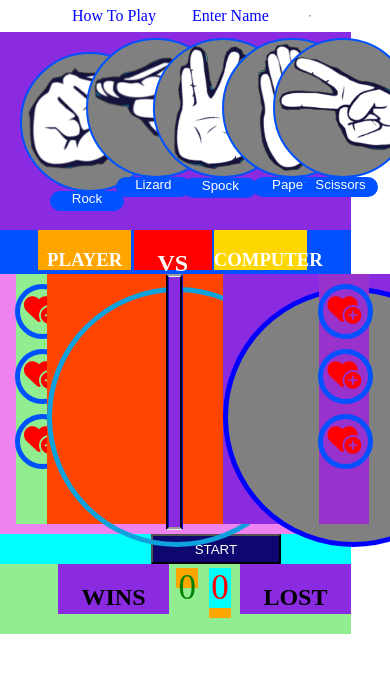
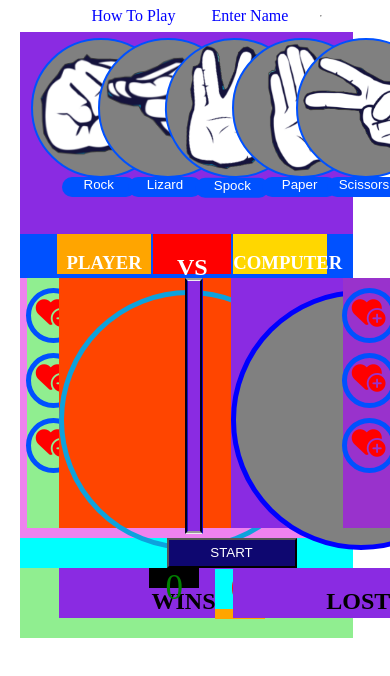
Before and after one commit to Code-Institute-Submissions/CraigGalorDev-project2_JuneResub, a plain HTML site: page index.html in a window 390 px wide. Drawn offline with Linux system fonts and the light colour scheme.

Commit message:
add 3 stages of media queriesin screen reduction

```diff
--- a/assets/css/style.css
+++ b/assets/css/style.css
@@ -1,6 +1,6 @@
 /*----main body content----*/
 body{
-    margin: 0 0% 0 0%;
+    margin: 0 0% 0 5%;
 }
 header{
     height: 2em;
@@ -20,7 +20,7 @@ hr{
 }
 #hands-container{
     overflow: hidden;
-    height: 12.4em;
+    height: 12.6em;
     width: 90%;
     background-color: blueviolet;
 }
@@ -81,7 +81,7 @@ hr{
     background-repeat: no-repeat;
 }
 #lizard:hover{
-    margin: 2px 0 0 220px;
+    margin: 0.2% 0 0 20.8%;
     height: 180px;
     width: 180px;
 }
@@ -96,7 +96,7 @@ hr{
     background-repeat: no-repeat;
 }
 #spock:hover{
-    margin: 2px 0 0 420px;
+    margin: 0.2% 0 0 38%;
     height: 180px;
     width: 180px;
 }
@@ -110,13 +110,13 @@ hr{
     background-repeat: no-repeat;
 }
 #paper:hover{
-    margin: 2px 0 0 620px;
+    margin: 0.2% 0 0 55.8%;
     height: 180px;
     width: 180px;
 }
 #scissors{
     position: fixed;
-    margin: 1.5% 0 0 70%;
+    margin: 1.5% 0 0 73%;
     background-image: url("../images/scissors.png");
     background-position-x:60% ;
     background-position-y:40% ;
@@ -124,7 +124,7 @@ hr{
     background-repeat: no-repeat;
 }
 #scissors:hover{
-    margin: 2px 0 0 820px;
+    margin: 0.2% 0 0 71.5%;
     height: 180px;
     width: 180px;
 }
@@ -359,7 +359,8 @@ images for choosen hand area
 }
 /*-------Start Button begins the logic-------*/
 #startButton{
-    margin: 0 0 0 43%;
+    position:fixed;
+    margin: 0 0 0 39.5%;
     float:left;
     height:30px ;
     width: 130px;
@@ -368,7 +369,8 @@ images for choosen hand area
     color: #fff;
 }
 #startButton:hover{
-    margin: 0 0 0 43%;
+    position:fixed;
+    margin: 0 0 0 39.5%;
     float:left;
     height:30px ;
     width: 130px;
@@ -384,19 +386,20 @@ images for choosen hand area
     text-align: center;
     height: 50px;
     width: 250px;
-    background-color: maroon;
 }
 #winBox{
-    margin: 0 0 0 16.5%;
+    position: fixed;
+    left:17%;
     background-color: blueviolet;
 }
 #lostBox{
-    margin: 0 0 0 2.5%;
+    position: fixed;
+    margin: 0 0 0 57.8%;
     background-color: blueviolet;
 }
 .countBox{
+    position: fixed;
     text-align: center;
-    margin: 0 0 0 0;
     font-size: 20px;
     display: inline-block;
     height: 50px;
@@ -404,13 +407,15 @@ images for choosen hand area
     background-color:orange;
 }
 #winCount{
-    margin: 1% 0 0 2%;
+    position:fixed;
+    left:36%;
     height: 20px;
     color:green;
-
+    background-color: black;
 }
 #lostCount{
-    margin: 1% 0 0 3%;
+    position: fixed;
+    margin: 0.3% 0 0 53.5%;
     color: red;
 }
 #victory{
@@ -427,3 +432,141 @@ images for choosen hand area
 }
 /*----media queries----*/
 /*----------------------*/
+
+@media only screen and (max-width:1214px) {
+    #winCount{
+        position:fixed;
+        left:38.5%;
+    }
+    #lostCount{
+        position: fixed;
+        margin: 0.3% 0 0 50.5%;
+    }
+    #lostBox{
+        position: fixed;
+        margin: 0 0 0 55.8%;
+    }
+    #startButton{
+        position:fixed;
+        margin: 0 0 0 38.7%;
+    }
+    #startButton:hover{
+        position:fixed;
+        margin: 0 0 0 38.7%;
+    }
+    #comSelection{
+        position: fixed;
+        margin: 0 0 0 55.6%;
+    }
+    #comLives{
+        position:fixed;
+        margin: 0 0 0 80.8%;
+    }
+}
+@media only screen and (max-width:1111px){
+    #winCount{
+        position:fixed;
+        left:39.5%;
+    }
+    #lostCount{
+        position: fixed;
+        margin: 0.3% 0 0 50%;
+    }
+    #lostBox{
+        position: fixed;
+        margin: 0 0 0 54.8%;
+    }
+    #rock{
+        position:fixed;
+        margin: 1.5% 0 0 3%;
+    }
+    #rock:hover{
+        margin: 0.2% 0 0 1%;
+    }
+    #lizard{
+        position: fixed;
+        margin: 1.5% 0 0 20%;
+    }
+    #lizard:hover{
+        margin: 0.2% 0 0 18.8%;
+    }
+    #spock{
+        position: fixed;
+        margin: 1.5% 0 0 37.3%;
+    }
+    #spock:hover{
+        margin: 0.2% 0 0 36%;
+    }
+    #paper{
+        position: fixed;
+        margin: 1.5% 0 0 54.5%;
+    }
+    #paper:hover{
+        margin: 0.2% 0 0 52.8%;
+    }
+    #scissors{
+        position: fixed;
+        margin: 1.5% 0 0 71%;
+    }
+    #scissors:hover{
+        margin: 0.2% 0 0 69.5%;
+    }
+    #comSelection{
+        position: fixed;
+        margin: 0 0 0 53.6%;
+    }
+    #comLives{
+        position:fixed;
+        margin: 0 0 0 80%;
+    }
+    #playerSelection{
+        position: fixed;
+        margin: 0 0 0 11%;
+    }
+    #playerLives{
+        position:fixed;
+        margin: 0 0 0 3%;
+
+
+    }
+}
+@media only screen and (max-width:1080px){
+    #comLives{
+        position:fixed;
+        margin: 0 0 0 81.5%;
+    }
+    #playerSelection{
+        position: fixed;
+        margin: 0 0 0 10%;
+    }
+    #comSelection{
+        position: fixed;
+        margin: 0 0 0 54.3%;
+    }
+    #startButton{
+        position:fixed;
+        margin: 0 0 0 37.7%;
+    }
+    #startButton:hover{
+        position:fixed;
+        margin: 0 0 0 37.7%;
+    }
+    #winBox{
+        position: fixed;
+        left:15%;
+    }
+    #winCount{
+        position:fixed;
+        left:38.3%;
+    }
+    #playerLives{
+        position:fixed;
+        margin: 0 0 0 2%;
+    }
+}
+@media only screen and (max-width:1000px){
+    #comLives{
+        position:fixed;
+        margin: 0 0 0 83%;
+    }
+}
```
